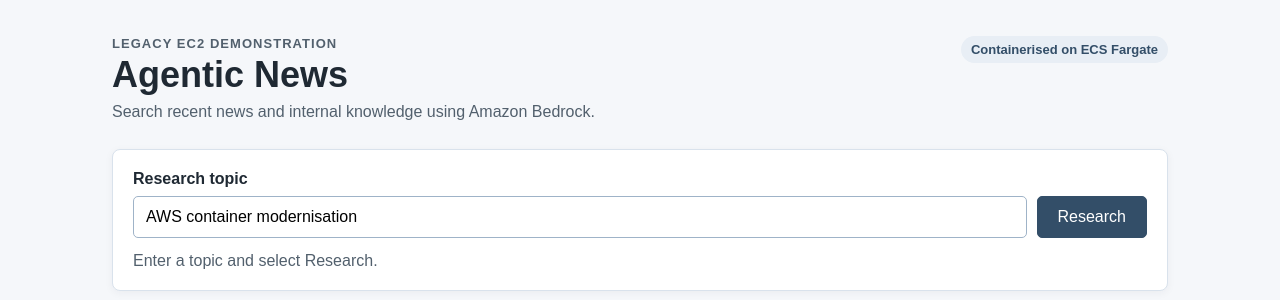
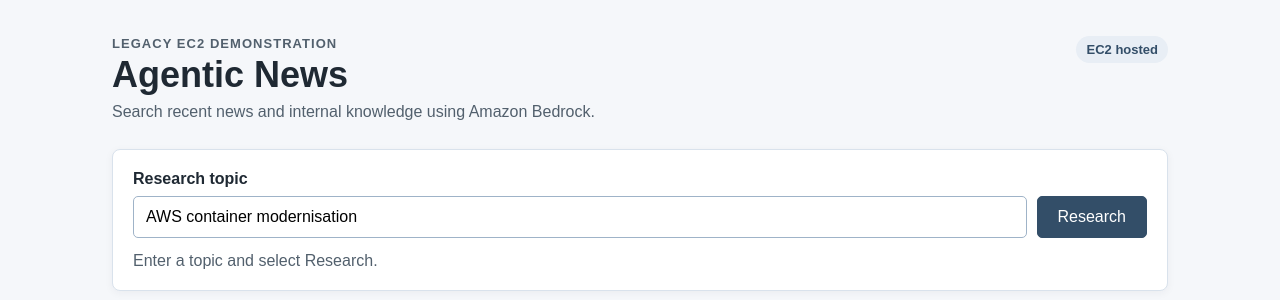
Before and after one commit to abhave-cc/agentic-ai-news-lambda, a Flask app: page / in a window 1280 px wide. Shown: the top 300 px of the page. Run offline with Flask 3, Linux system fonts and the light colour scheme.

Commit message:
Update hosting label for ECS Fargate deployment

```diff
--- a/templates/index.html
+++ b/templates/index.html
@@ -31,7 +31,7 @@
         </div>
 
         <div class="deployment-badge">
-          Containerised on ECS Fargate
+          EC2 hosted
         </div>
       </header>
 
```
